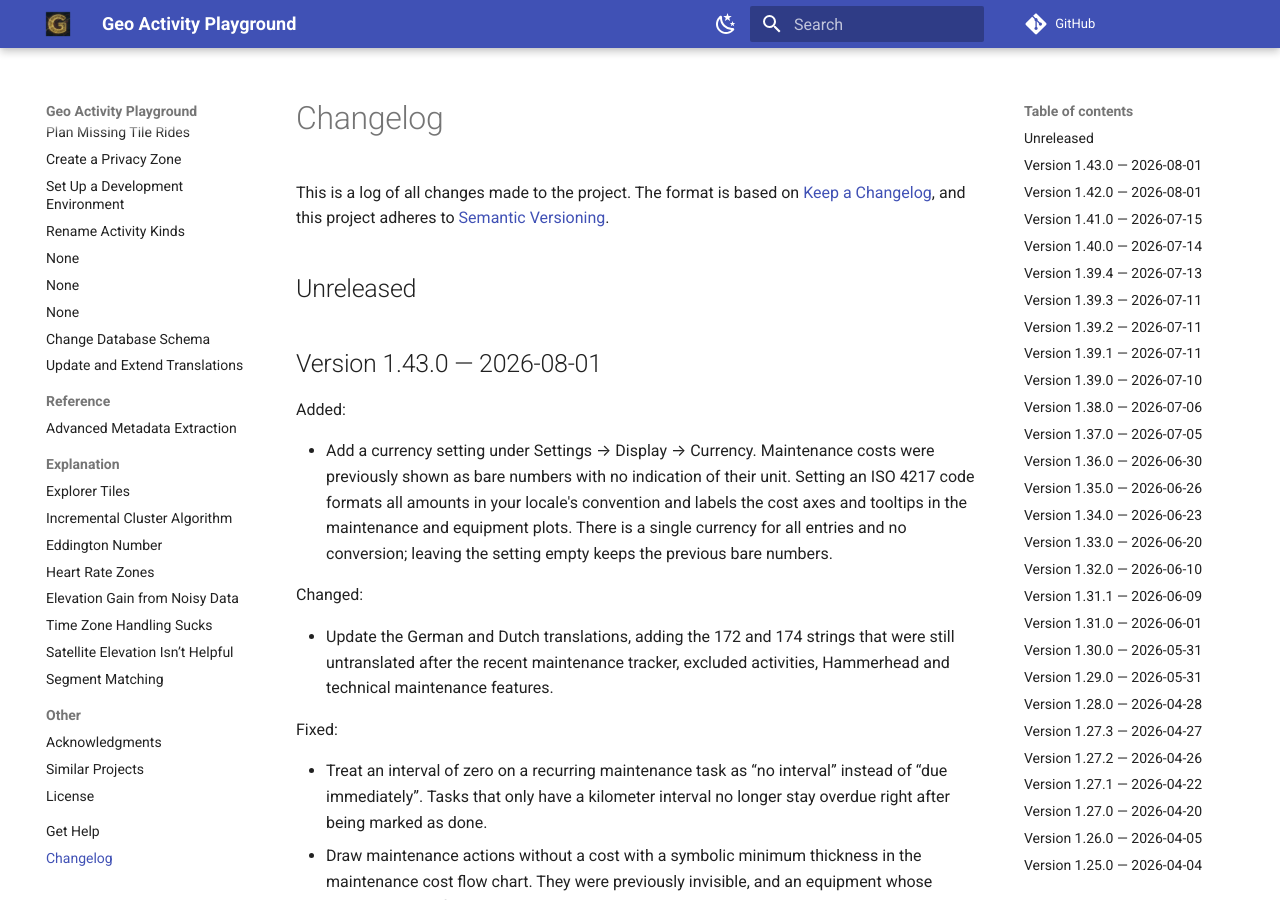
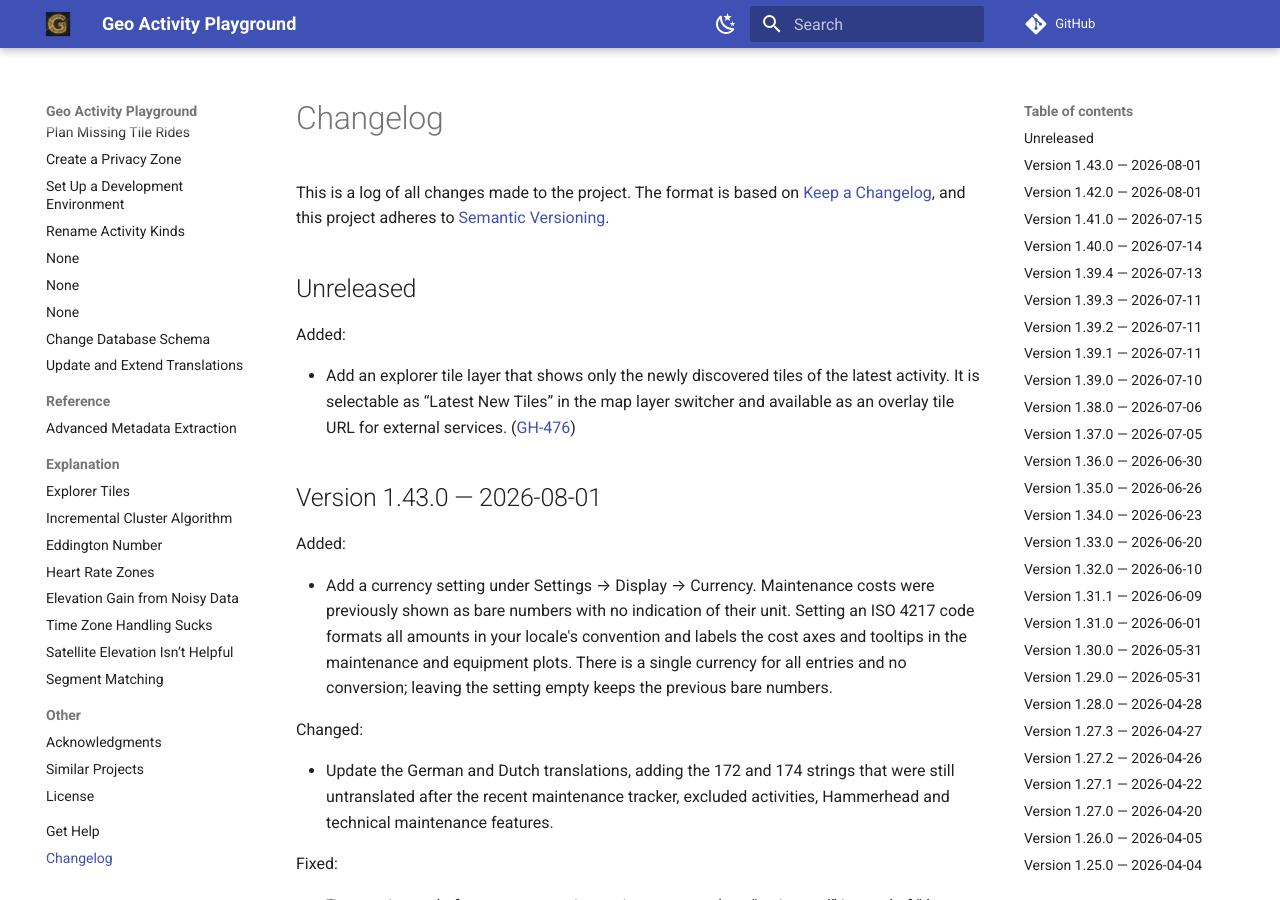
Before and after one commit to martin-ueding/geo-activity-playground, an MkDocs documentation site: the page built from docs/changelog.md, in a window 1280 px wide and 900 px high. Built offline with MkDocs 1.6.1 and Material for MkDocs 9.7.7, drawn with Linux system fonts in a browser that asks for light colours; comment, search, counter and statistics services are not loaded.

Commit message:
docs: add changelog entry for the latest-new-tiles explorer layer
Refs: GH-476

```diff
--- a/docs/changelog.md
+++ b/docs/changelog.md
@@ -17,6 +17,9 @@ Types of changes
 
 ## Unreleased
 
+Added:
+
+- Add an explorer tile layer that shows only the newly discovered tiles of the latest activity. It is selectable as “Latest New Tiles” in the map layer switcher and available as an overlay tile URL for external services. ([GH-476](https://github.com/martin-ueding/geo-activity-playground/issues/476))
 
 ## Version 1.43.0 — 2026-08-01
 
```
